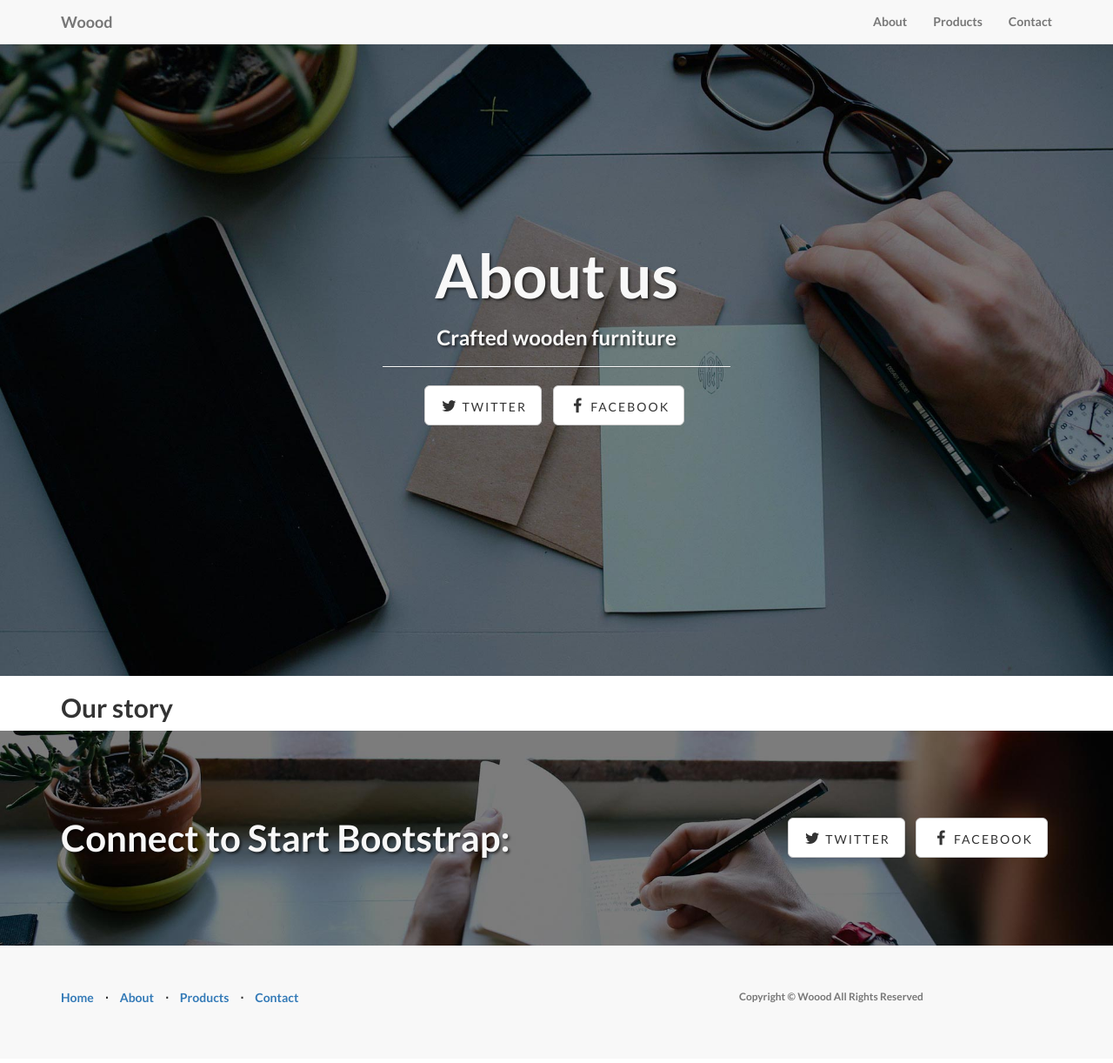
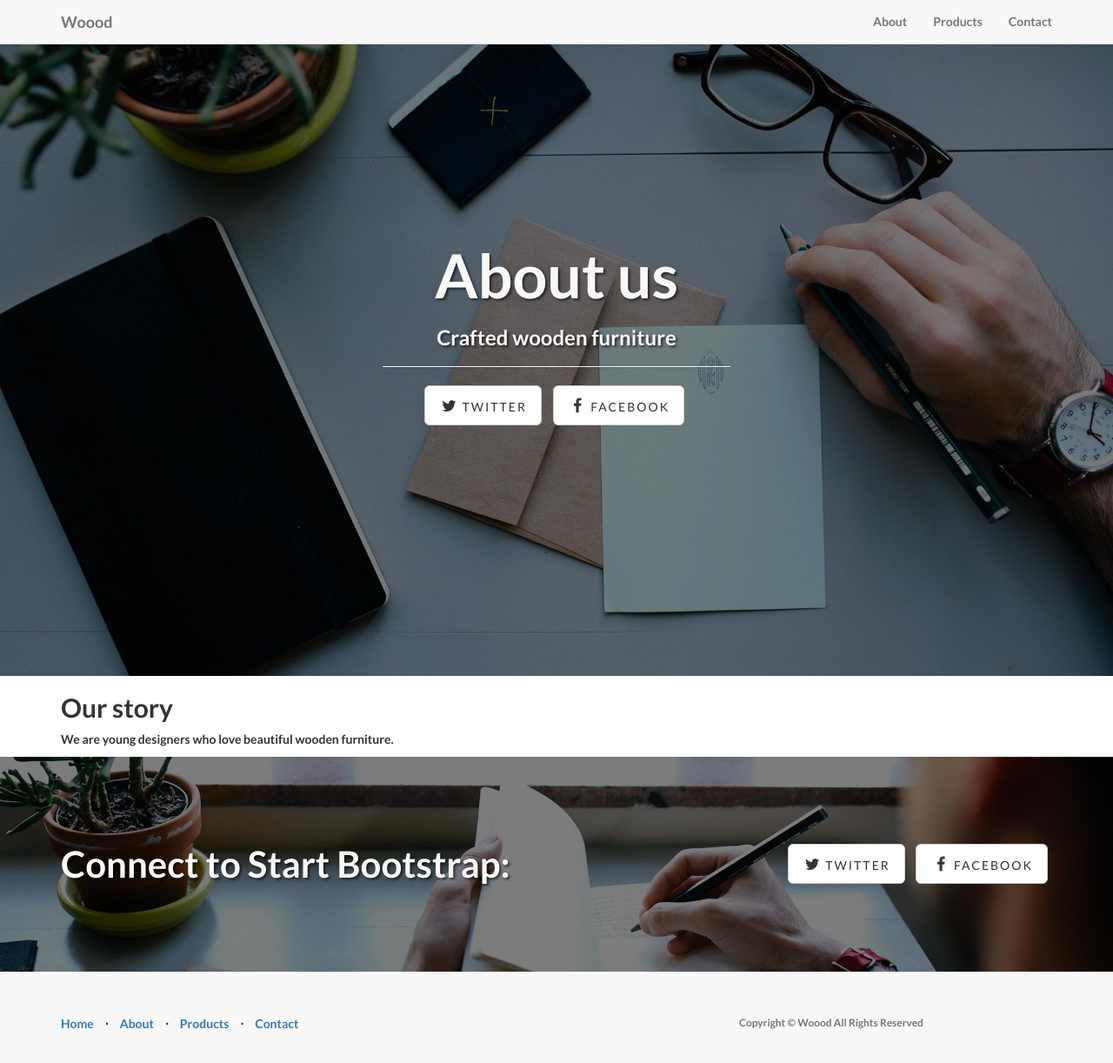
Before and after one commit to woood/woood.github.io, a Jekyll site: the page built from about/index.md, in a window 1280 px wide and 1247 px high. Shown: the top 1222 px of the window at 87% size. Built offline with Jekyll 4.4.1, drawn with Linux system fonts in a browser that asks for light colours; nearby versions of some CDN libraries.

Commit message:
Add a description to the about page

```diff
--- a/about/index.md
+++ b/about/index.md
@@ -5,3 +5,5 @@ subTitle: Crafted wooden furniture
 ---
 
 ## Our story
+
+We are young designers who love beautiful wooden furniture.
```
